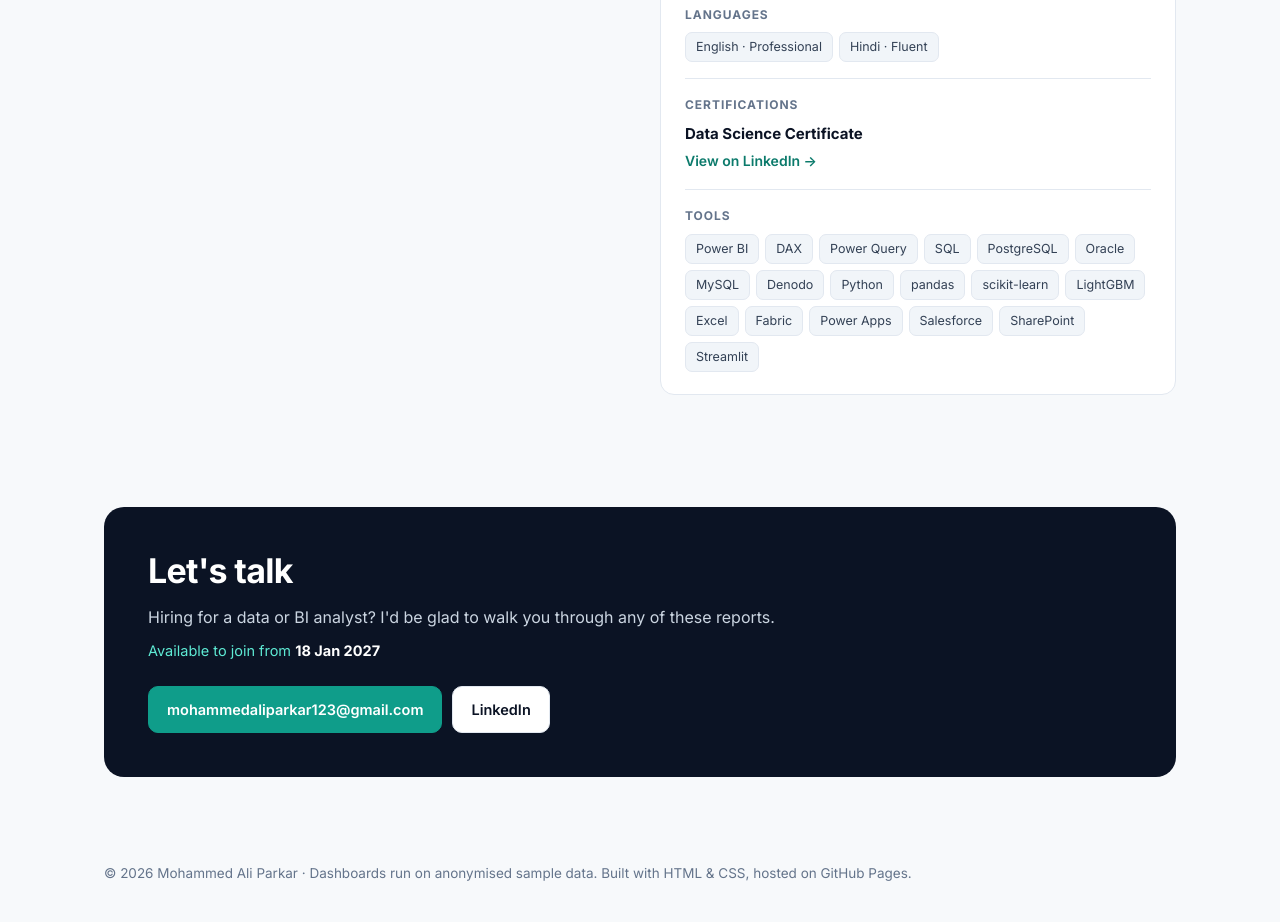
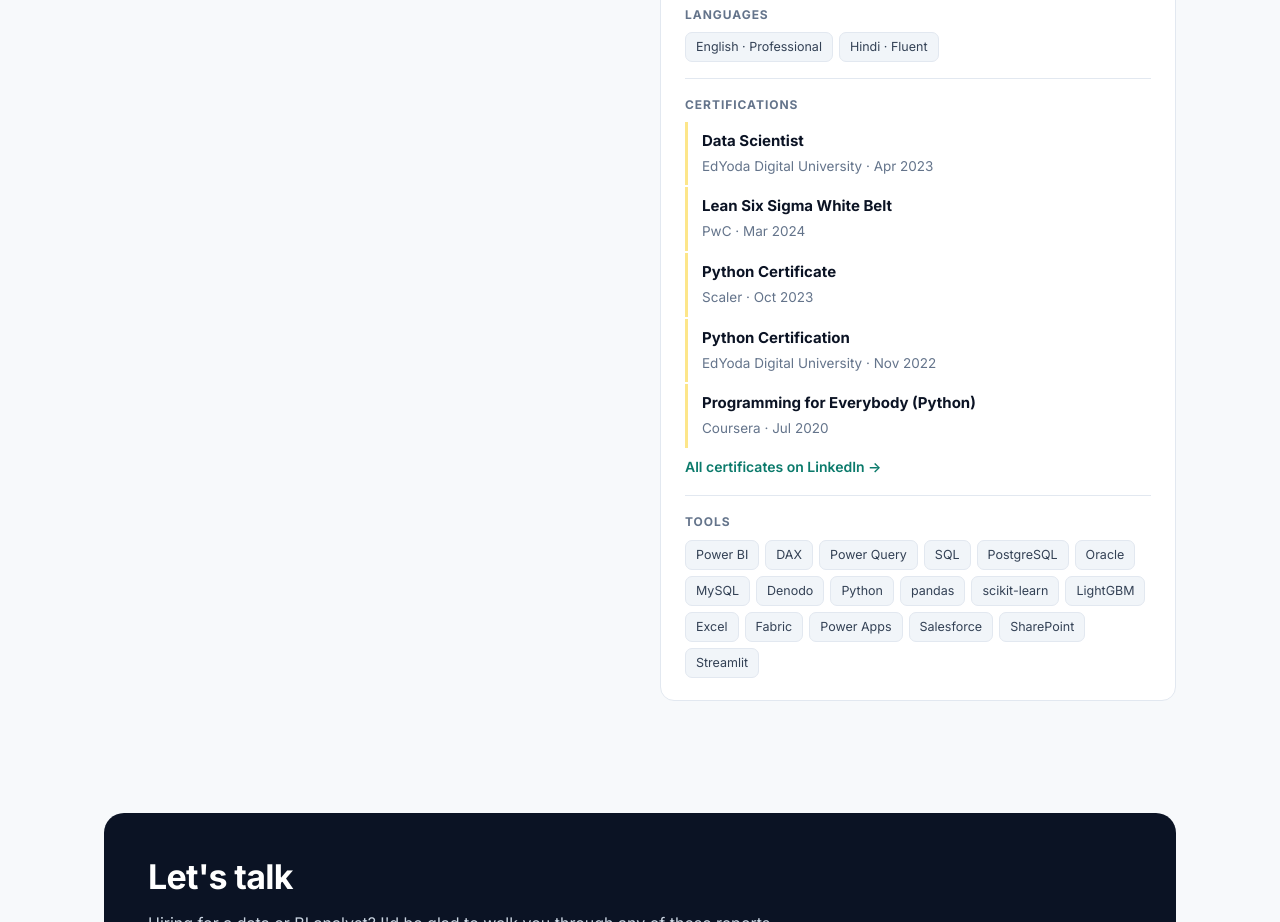
Before and after one commit to Parkar05/Parkar05.github.io, a plain HTML site: page index.html in a window 1280 px wide. Shown: the part 5860-6782 px from the top of the page. Drawn offline with Linux system fonts and the light colour scheme.

Commit message:
Add files via upload

```diff
--- a/assets/config.js
+++ b/assets/config.js
@@ -24,12 +24,15 @@ window.PORTFOLIO = {
   // Profile photo (put the file in assets/, e.g. "assets/photo.jpg")
   photo: "",
 
-  // Certificate shown in About (link = the certificate or your LinkedIn certifications page)
-  certificate: {
-    name:   "Data Science Certificate",
-    issuer: "",
-    link:   "https://www.linkedin.com/in/mohammedaliparkar/details/certifications/"
-  },
+  // Certifications shown in About (most relevant first).
+  // "link" is optional: paste the credential URL from LinkedIn's "Show credential" button.
+  certificates: [
+    { name: "Data Scientist",                       issuer: "EdYoda Digital University", date: "Apr 2023", link: "" },
+    { name: "Lean Six Sigma White Belt",            issuer: "PwC",                       date: "Mar 2024", link: "" },
+    { name: "Python Certificate",                   issuer: "Scaler",                    date: "Oct 2023", link: "" },
+    { name: "Python Certification",                 issuer: "EdYoda Digital University", date: "Nov 2022", link: "" },
+    { name: "Programming for Everybody (Python)",   issuer: "Coursera",                  date: "Jul 2020", link: "" }
+  ],
 
   // Project card images (put PNG/JPG in assets/thumbs/), e.g. "assets/thumbs/b2b-360.png"
   thumbs: {
--- a/assets/site.js
+++ b/assets/site.js
@@ -61,10 +61,13 @@
     document.querySelectorAll("[data-photo]").forEach(function (img) { img.src = asset(C.photo); });
     document.querySelectorAll("[data-photo-wrap]").forEach(function (w) { w.style.display = ""; });
   }
-  var cert = C.certificate || {};
-  document.querySelectorAll("[data-cert-name]").forEach(function (e) { if (cert.name) e.textContent = cert.name; });
-  document.querySelectorAll("[data-cert-issuer]").forEach(function (e) { e.textContent = cert.issuer || ""; if (!cert.issuer) e.style.display = "none"; });
-  document.querySelectorAll("[data-cert-link]").forEach(function (e) { if (cert.link) e.href = cert.link; else e.style.display = "none"; });
+  var box = document.querySelector("[data-certs]");
+  if (box && C.certificates) {
+    box.innerHTML = C.certificates.map(function (c) {
+      var name = c.link ? '<a href="' + c.link + '" target="_blank" rel="noopener">' + c.name + '</a>' : c.name;
+      return '<div class="certi"><b>' + name + '</b><span>' + c.issuer + (c.date ? ' · ' + c.date : '') + '</span></div>';
+    }).join("");
+  }
   var T = C.thumbs || {};
   document.querySelectorAll("[data-thumb]").forEach(function (d) {
     var u = T[d.getAttribute("data-thumb")];
--- a/assets/style.css
+++ b/assets/style.css
@@ -275,3 +275,9 @@ pre .s{color:#FCD34D}
 .embed.video{padding-top:56.25%}
 .photo-wrap{margin:0 0 18px}
 .photo{width:120px;height:120px;border-radius:50%;object-fit:cover;border:4px solid #fff;box-shadow:var(--shadow)}
+.certs{display:flex;flex-direction:column;gap:2px}
+.certi{padding:7px 0 7px 14px;border-left:3px solid #FDE68A}
+.certi b{display:block;font-size:15px}
+.certi b a{color:var(--ink)}
+.certi span{font-size:13.5px;color:var(--muted)}
+.certs-all{display:inline-block;margin-top:8px;font-size:14px;font-weight:600}
--- a/index.html
+++ b/index.html
@@ -6,7 +6,7 @@
 <meta property="og:image" content="https://parkar05.github.io/assets/og-image.png"><meta property="og:image:width" content="1200"><meta property="og:image:height" content="630">
 <meta name="twitter:card" content="summary_large_image"><meta name="twitter:image" content="https://parkar05.github.io/assets/og-image.png">
 <link rel="icon" type="image/svg+xml" href="assets/favicon.svg"><link rel="icon" type="image/png" sizes="64x64" href="assets/favicon-64.png"><link rel="apple-touch-icon" href="assets/apple-touch-icon.png"><meta name="theme-color" content="#0B1324">
-<link rel="preconnect" href="https://fonts.googleapis.com"><link rel="preconnect" href="https://fonts.gstatic.com" crossorigin><link href="https://fonts.googleapis.com/css2?family=Inter:wght@400;500;600;700;800&family=JetBrains+Mono:wght@400;500&display=swap" rel="stylesheet"><link rel="stylesheet" href="assets/style.css?v=9"></head><body>
+<link rel="preconnect" href="https://fonts.googleapis.com"><link rel="preconnect" href="https://fonts.gstatic.com" crossorigin><link href="https://fonts.googleapis.com/css2?family=Inter:wght@400;500;600;700;800&family=JetBrains+Mono:wght@400;500&display=swap" rel="stylesheet"><link rel="stylesheet" href="assets/style.css?v=10"></head><body>
 <nav class="nav"><div class="wrap"><a class="brand" href="index.html"><span class="badge" data-initials></span><span data-name></span></a>
 <button class="menu-btn" aria-label="Open menu" aria-expanded="false"><span></span><span></span><span></span></button><div class="nav-links"><a href="index.html#projects" class="keep">Projects</a><a href="index.html#experience">Experience</a><a href="index.html#skills">Skills</a><a href="index.html#about">About</a><a href="index.html#contact" class="keep">Contact</a></div></div></nav>
 <main>
@@ -63,11 +63,11 @@
 <div class="edu"><b>B.E. Mechanical Engineering</b><span>JSPM's Jayawantrao Sawant College of Engineering, Pune</span><em>Jun 2018 – Jul 2021 · CGPA 7.52</em></div></div>
 <div class="fact"><small>Availability</small><b>Can join 18 Jan – 7 Feb 2027</b></div>
 <div class="fact"><small>Languages</small><div class="chips"><span class="chip">English · Professional</span><span class="chip">Hindi · Fluent</span></div></div>
-<div class="fact"><small>Certifications</small><div class="cert"><b data-cert-name>Data Science Certificate</b><span data-cert-issuer></span><a data-cert-link href="https://www.linkedin.com/in/mohammedaliparkar/details/certifications/" target="_blank" rel="noopener">View on LinkedIn →</a></div></div>
+<div class="fact"><small>Certifications</small><div class="certs" data-certs></div><a class="certs-all" href="https://www.linkedin.com/in/mohammedaliparkar/details/certifications/" target="_blank" rel="noopener">All certificates on LinkedIn →</a></div>
 <div class="fact"><small>Tools</small><div class="chips"><span class="chip">Power BI</span><span class="chip">DAX</span><span class="chip">Power Query</span><span class="chip">SQL</span><span class="chip">PostgreSQL</span><span class="chip">Oracle</span><span class="chip">MySQL</span><span class="chip">Denodo</span><span class="chip">Python</span><span class="chip">pandas</span><span class="chip">scikit-learn</span><span class="chip">LightGBM</span><span class="chip">Excel</span><span class="chip">Fabric</span><span class="chip">Power Apps</span><span class="chip">Salesforce</span><span class="chip">SharePoint</span><span class="chip">Streamlit</span></div></div>
 </div></div></section>
 
 <section id="contact"><div class="wrap"><div class="contact"><div><h2>Let's talk</h2><p>Hiring for a data or BI analyst? I'd be glad to walk you through any of these reports.</p><p class="avail">Available to join from <b>18 Jan 2027</b></p></div>
 <div class="cta"><a class="btn primary" data-email href="#"><span data-email-text></span></a><a class="btn" data-linkedin href="#" target="_blank" rel="noopener">LinkedIn</a></div></div></div></section>
 </main><footer><div class="wrap">© <span data-year></span> <span data-name></span> · Dashboards run on anonymised sample data. Built with HTML &amp; CSS, hosted on GitHub Pages.</div></footer>
-<script>(function(){var b=document.querySelector(".menu-btn"),n=document.querySelector(".nav");if(!b||!n)return;b.onclick=function(){var o=n.classList.toggle("menu-open");b.setAttribute("aria-expanded",o?"true":"false")};document.querySelectorAll(".nav-links a").forEach(function(a){a.addEventListener("click",function(){n.classList.remove("menu-open")})})})();</script><script src="assets/config.js?v=9"></script><script src="assets/site.js?v=9"></script></body></html>
+<script>(function(){var b=document.querySelector(".menu-btn"),n=document.querySelector(".nav");if(!b||!n)return;b.onclick=function(){var o=n.classList.toggle("menu-open");b.setAttribute("aria-expanded",o?"true":"false")};document.querySelectorAll(".nav-links a").forEach(function(a){a.addEventListener("click",function(){n.classList.remove("menu-open")})})})();</script><script src="assets/config.js?v=10"></script><script src="assets/site.js?v=10"></script></body></html>
```
Also changed, not shown: projects/b2b-360.html (+2 -2 lines), projects/churn-prediction.html (+2 -2 lines), projects/enterprise-achievement.html (+2 -2 lines), projects/lead-tracking.html (+2 -2 lines), projects/mobility-incentive.html (+2 -2 lines).
